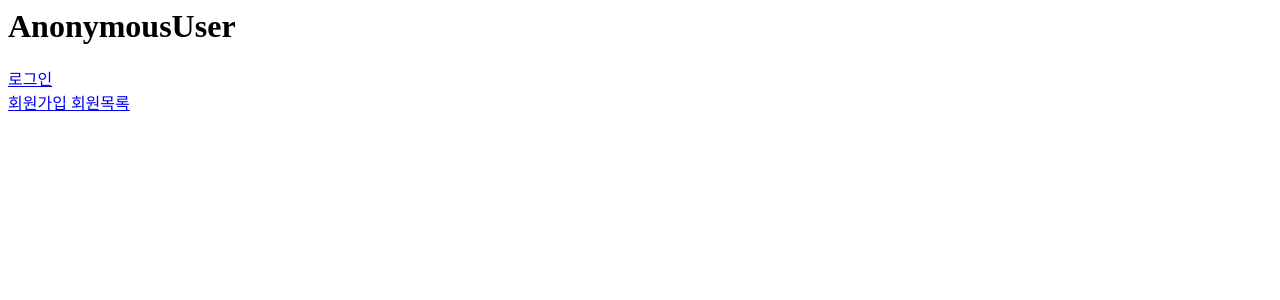
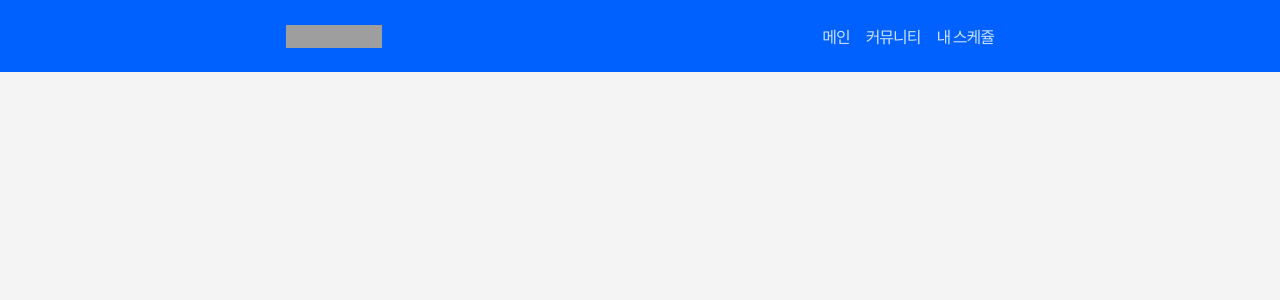
Before and after one commit to star2871/kdt-final-pjt, a Django app: template accounts/templates/accounts/index.html in a window 1280 px wide. Shown: the top 300 px of the page. Run offline with Django 3.2, Linux system fonts and the light colour scheme; the template is opened without the code that fills it, so the values that code supplies are empty; some libraries are stand-ins or nearby versions; grey boxes are pictures that could not be loaded.

Commit message:
feat : 내비게이션 바 반응형 구현

```diff
--- a/accounts/templates/accounts/index.html
+++ b/accounts/templates/accounts/index.html
@@ -1,3 +1,4 @@
+{% extends 'base.html' %}
 {% load django_bootstrap5 %}
 {% block body %}
 <h1>{{ user }}</h1>
--- a/static/css/main.css
+++ b/static/css/main.css
@@ -26,6 +26,7 @@ span,
 * {
   font-family: 'Noto Sans KR', sans-serif;
   letter-spacing: -1px;
+  margin: 0;
 }
 
 * {
@@ -38,6 +39,99 @@ body {
   background-color: #f4f4f4;
 }
 
+ul li {
+  list-style: none;
+  margin: 0 0 0 1rem;
+}
+
 .nav-bar {
-  height: 72px;
+  height: 44px;
+  background-color: white;
+  transition: 0.4s;
 }
+
+header section h1 {
+  background: url('../img/logo2.png');
+  background-size: 96px auto;
+  width: 96px;
+  height: 23px;
+  margin: 0;
+}
+
+header section h1 a {
+  display: block;
+  text-indent: -9999px;
+}
+
+header section .btn-menu {
+  background: url('../img/menu.png') 50% 50% no-repeat;
+  background-size: 24px auto;
+  text-indent: -9999px;
+  border: none;
+  width: 40px;
+  height: 40px;
+}
+
+@media (min-width: 1024px) {
+  .btn-menu {
+    display: none;
+  }
+}
+
+header ul {
+  display: none;
+}
+
+header ul li {
+  color: #feffff;
+  opacity: 0.8;
+}
+
+header ul li:hover {
+  color: #feffff;
+  opacity: 1;
+}
+
+@media (min-width: 1024px) {
+  .nav-bar {
+    position: fixed;
+    top: 0;
+    left: 0;
+    right: 0;
+    height: 72px;
+    transition: 0.4s;
+    background-color: #0061FF;
+  }
+}
+
+@media (min-width: 1024px) {
+  header section h1 {
+    background: url('../img/logo1.png');
+    background-size: 96px auto;
+    width: 96px;
+    height: 23px;
+    margin: 0;
+  }
+
+  .large-menu {
+    display: flex;
+  }
+
+  .small-menu {
+    display: none;
+  }
+}
+
+.list-group {
+  display: none;
+}
+
+.show {
+  display: block;
+}
+
+.list-group-item {
+  margin: 0;
+  padding: .825rem;
+  font-size: .825rem;
+}
--- a/templates/base.html
+++ b/templates/base.html
@@ -1,3 +1,4 @@
+{% load static %}
 <!doctype html>
 <html lang="en">
 
@@ -7,13 +8,34 @@
   <title>비포트립 :: 여행전날 체크하자</title>
   <link href="https://cdn.jsdelivr.net/npm/bootstrap@5.2.3/dist/css/bootstrap.min.css" rel="stylesheet"
     integrity="sha384-rbsA2VBKQhggwzxH7pPCaAqO46MgnOM80zW1RWuH61DGLwZJEdK2Kadq2F9CUG65" crossorigin="anonymous">
+  <link href="https://fonts.googleapis.com/icon?family=Material+Icons" rel="stylesheet">
   <link rel="stylesheet" href="{% static 'css/main.css' %}">
 
 </head>
 
 <body>
-  <nav class="nav-bar">d</nav>
+  <header class="nav-bar d-flex align-items-center">
+    <section class="container d-flex justify-content-between align-items-center" style="width: 732px">
+      <h1><a href="#" title="여행전날">여행전날</a></h1>
+      <ul class="large-menu">
+        <li>메인</li>
+        <li>커뮤니티</li>
+        <li>내 스케쥴</li>
+      </ul>
+      <button class="btn-menu">메뉴</button>
+    </section>
+  </header>
+  <ul class="list-group">
+    <li class="list-group-item">메인</li>
+    <li class="list-group-item">커뮤니티</li>
+    <li class="list-group-item">내 스케쥴</li>
+  </ul>
 
+  <script>
+    document.querySelector('.btn-menu').addEventListener('click', function () {
+      document.querySelector('.list-group').classList.toggle('show')
+    })
+  </script>
 
   <script src="https://cdn.jsdelivr.net/npm/bootstrap@5.2.3/dist/js/bootstrap.bundle.min.js"
     integrity="sha384-kenU1KFdBIe4zVF0s0G1M5b4hcpxyD9F7jL+jjXkk+Q2h455rYXK/7HAuoJl+0I4"
```
Lines whose indentation alone changed are shown as unchanged.
